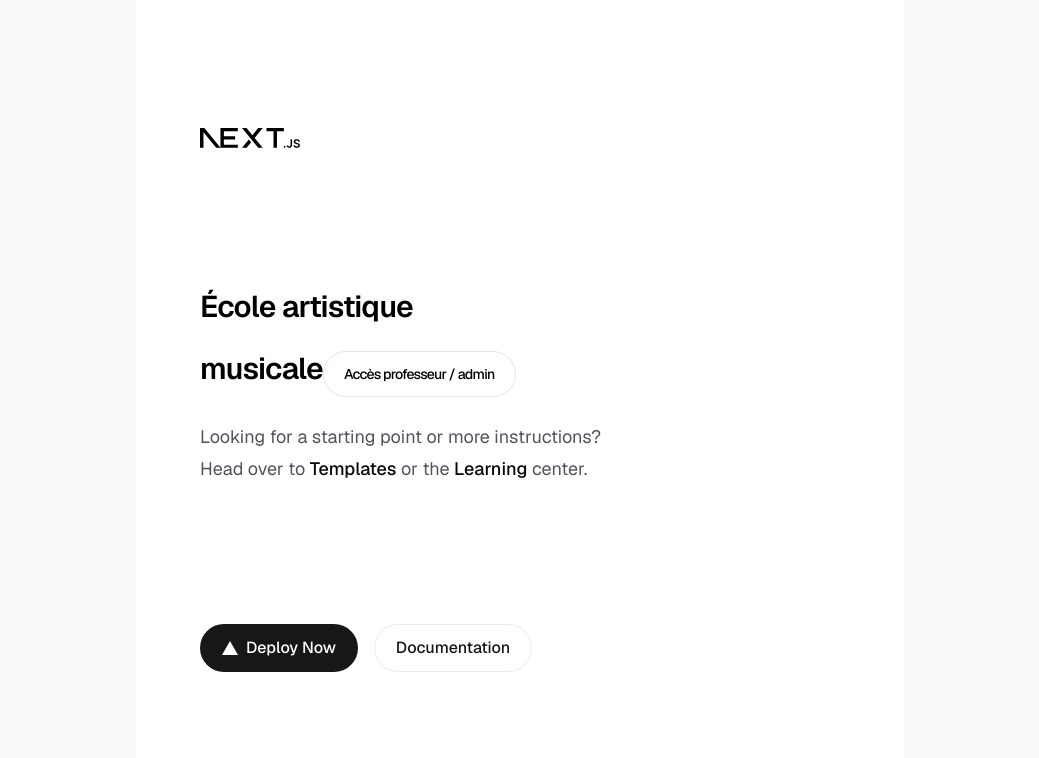
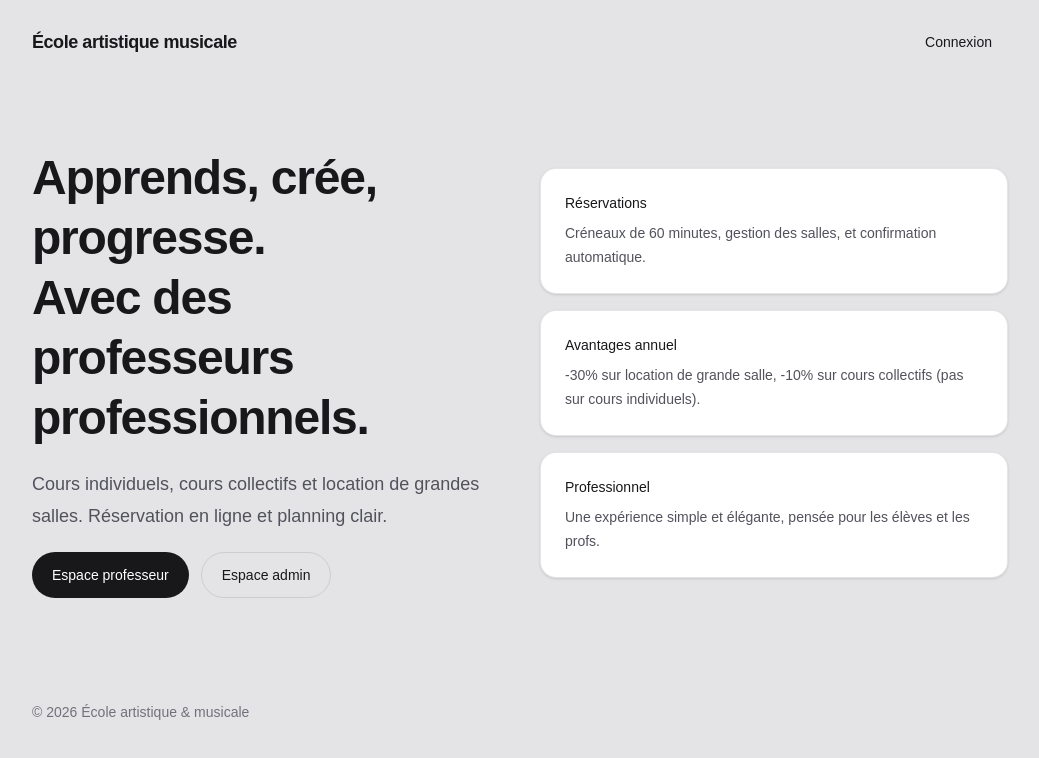
Before and after one commit to angel17-98/ecole-artistique, a Next.js app: page / in a window 1280 px wide. Shown: the top 758 px of the page, without its empty margins (120-1159 px from the left). Built offline with nearby package versions, Linux system fonts and the light colour scheme.

Commit message:
finalisation de la page d'acceuil 060226

```diff
--- /dev/null
+++ b/app/api/unlock/route.ts
@@ -0,0 +1,36 @@
+import { NextResponse } from "next/server";
+
+const COOKIE_NAME = "site_unlock";
+
+export async function POST(req: Request) {
+  const form = await req.formData();
+  const password = String(form.get("password") ?? "");
+  const from = String(form.get("from") ?? "/");
+
+  const expected = process.env.SITE_PASSWORD || "";
+
+  if (!expected) {
+    return NextResponse.json(
+      { error: "SITE_PASSWORD n’est pas défini dans .env.local" },
+      { status: 500 }
+    );
+  }
+
+  if (password !== expected) {
+    const url = new URL("/unlock", req.url);
+    url.searchParams.set("error", "1");
+    return NextResponse.redirect(url, 302);
+  }
+
+  const res = NextResponse.redirect(new URL(from, req.url), 302);
+
+  res.cookies.set(COOKIE_NAME, "ok", {
+    httpOnly: true,
+    secure: true,
+    sameSite: "lax",
+    path: "/",
+    maxAge: 60 * 60 * 24 * 30,
+  });
+
+  return res;
+}
--- a/app/page.tsx
+++ b/app/page.tsx
@@ -1,72 +1,87 @@
-import Image from "next/image";
-import Link from "next/link"; /*import pour naviguer entre deux pages */
+import Link from "next/link";
 
 export default function Home() {
   return (
-    <div className="flex min-h-screen items-center justify-center bg-zinc-50 font-sans dark:bg-black">
-      <main className="flex min-h-screen w-full max-w-3xl flex-col items-center justify-between py-32 px-16 bg-white dark:bg-black sm:items-start">
-        <Image
-          className="dark:invert"
-          src="/next.svg"
-          alt="Next.js logo"
-          width={100}
-          height={20}
-          priority
-        />
-        <div className="flex flex-col items-center gap-6 text-center sm:items-start sm:text-left">
-          <h1 className="max-w-xs text-3xl font-semibold leading-10 tracking-tight text-black dark:text-zinc-50">
+    <main className="min-h-screen bg-zinc-200 text-zinc-900 dark:bg-black dark:text-zinc-50"/*min-h-screen pour s'adapapter à la taille de la fenêtre ensuite background et couleur texte puis fonction dark = si on passe en mode sombre*/>
+      {/* Barre du haut */}
+      <header className="mx-auto flex max-w-5xl items-center justify-between px-6 py-6"/* mx-auto c'est marge auto gauche et droite + sans flex empilage des textes + items-center c'est aligmenet des textes vertical + justify-between pour avoir un élément à gauche et à droite + padding c'est espacement gauche droite et haut bas*/>
+        <div className="text-lg font-semibold tracking-tight"/*text-lg c'est la taille du texte + tracking tight permet de rapporcher les lettres*/>
           École artistique musicale
+        </div>
+
+        <nav className="flex items-center gap-3">
           <Link
             href="/login"
-              className="mt-6 inline-flex items-center justify-center rounded-full border border-black/10 px-5 py-3 text-sm font-medium hover:bg-black/5 dark:border-white/20 dark:hover:bg-white/10"
+            className="rounded-full px-4 py-2 text-sm font-medium hover:bg-black/5 dark:hover:bg-white/10"
           >
-              Accès professeur / admin
+            Connexion
           </Link>
+        </nav>
+      </header>
+
+      {/* Contenu principal */}
+      <section className="mx-auto grid max-w-5xl gap-10 px-6 py-16 md:grid-cols-2 md:items-center">
+        <div className="space-y-5">
+          <h1 className="text-4xl font-semibold leading-tight tracking-tight md:text-5xl">
+            Apprends, crée, progresse.
+            <br />
+            Avec des professeurs professionnels.
           </h1>
-          <p className="max-w-md text-lg leading-8 text-zinc-600 dark:text-zinc-400">
-            Looking for a starting point or more instructions? Head over to{" "}
-            <a
-              href="https://vercel.com/templates?framework=next.js&utm_source=create-next-app&utm_medium=appdir-template-tw&utm_campaign=create-next-app"
-              className="font-medium text-zinc-950 dark:text-zinc-50"
+
+          <p className="text-lg leading-8 text-zinc-600 dark:text-zinc-400">
+            Cours individuels, cours collectifs et location de grandes salles.
+            Réservation en ligne et planning clair.
+          </p>
+
+          <div className="flex flex-wrap gap-3">
+            <Link
+              href="/prof"
+              className="inline-flex items-center justify-center rounded-full bg-zinc-900 px-5 py-3 text-sm font-medium text-white hover:bg-zinc-800 dark:bg-zinc-50 dark:text-black dark:hover:bg-zinc-200"
             >
-              Templates
-            </a>{" "}
-            or the{" "}
-            <a
-              href="https://nextjs.org/learn?utm_source=create-next-app&utm_medium=appdir-template-tw&utm_campaign=create-next-app"
-              className="font-medium text-zinc-950 dark:text-zinc-50"
+              Espace professeur
+            </Link>
+
+            <Link
+              href="/admin"
+              className="inline-flex items-center justify-center rounded-full border border-black/10 px-5 py-3 text-sm font-medium hover:bg-black/5 dark:border-white/20 dark:hover:bg-white/10"
             >
-              Learning
-            </a>{" "}
-            center.
+              Espace admin
+            </Link>
+          </div>
+        </div>
+
+        {/* Bloc “cartes” */}
+        <div className="grid gap-4">
+          <div className="rounded-2xl border border-black/10 bg-white p-6 shadow-sm dark:border-white/10 dark:bg-zinc-950">
+            <div className="text-sm font-medium">Réservations</div>
+            <p className="mt-2 text-sm leading-6 text-zinc-600 dark:text-zinc-400">
+              Créneaux de 60 minutes, gestion des salles, et confirmation
+              automatique.
             </p>
           </div>
-        <div className="flex flex-col gap-4 text-base font-medium sm:flex-row">
-          <a
-            className="flex h-12 w-full items-center justify-center gap-2 rounded-full bg-foreground px-5 text-background transition-colors hover:bg-[#383838] dark:hover:bg-[#ccc] md:w-[158px]"
-            href="https://vercel.com/new?utm_source=create-next-app&utm_medium=appdir-template-tw&utm_campaign=create-next-app"
-            target="_blank"
-            rel="noopener noreferrer"
-          >
-            <Image
-              className="dark:invert"
-              src="/vercel.svg"
-              alt="Vercel logomark"
-              width={16}
-              height={16}
-            />
-            Deploy Now
-          </a>
-          <a
-            className="flex h-12 w-full items-center justify-center rounded-full border border-solid border-black/[.08] px-5 transition-colors hover:border-transparent hover:bg-black/[.04] dark:border-white/[.145] dark:hover:bg-[#1a1a1a] md:w-[158px]"
-            href="https://nextjs.org/docs?utm_source=create-next-app&utm_medium=appdir-template-tw&utm_campaign=create-next-app"
-            target="_blank"
-            rel="noopener noreferrer"
-          >
-            Documentation
-          </a>
+
+          <div className="rounded-2xl border border-black/10 bg-white p-6 shadow-sm dark:border-white/10 dark:bg-zinc-950">
+            <div className="text-sm font-medium">Avantages annuel</div>
+            <p className="mt-2 text-sm leading-6 text-zinc-600 dark:text-zinc-400">
+              -30% sur location de grande salle, -10% sur cours collectifs (pas
+              sur cours individuels).
+            </p>
           </div>
+
+          <div className="rounded-2xl border border-black/10 bg-white p-6 shadow-sm dark:border-white/10 dark:bg-zinc-950">
+            <div className="text-sm font-medium">Professionnel</div>
+            <p className="mt-2 text-sm leading-6 text-zinc-600 dark:text-zinc-400">
+              Une expérience simple et élégante, pensée pour les élèves et les
+              profs.
+            </p>
+          </div>
+        </div>
+      </section>
+
+      {/* Pied de page */}
+      <footer className="mx-auto max-w-5xl px-6 py-10 text-sm text-zinc-500 dark:text-zinc-400">
+        © {new Date().getFullYear()} École artistique & musicale
+      </footer>
     </main>
-    </div>
   );
 }
--- /dev/null
+++ b/app/unlock/page.tsx
@@ -0,0 +1,59 @@
+
+/*page pour déverrouiler le site via le mot de passe dans .env.local */
+type SearchParams = { from?: string; error?: string };
+
+export default async function UnlockPage(props: {
+  searchParams: Promise<SearchParams>;
+}) {
+  // 1) On attend que searchParams soit disponible (car c’est une Promise)
+  const searchParams = await props.searchParams;
+
+  // 2) Valeur de retour après déverrouillage
+  const from = searchParams?.from ?? "/";
+
+  // 3) Afficher un message si erreur
+  const hasError = searchParams?.error === "1";
+
+  return (
+    <main
+      style={{
+        maxWidth: 420,
+        margin: "80px auto",
+        fontFamily: "system-ui",
+        padding: 16,
+      }}
+    >
+      <h1>Site protégé</h1>
+      <p>Entre le mot de passe pour accéder au site.</p>
+
+      {hasError && (
+        <p style={{ marginTop: 12 }}>Mot de passe incorrect. Réessaie.</p>
+      )}
+
+      <form method="POST" action="/api/unlock" style={{ marginTop: 16 }}>
+        <input type="hidden" name="from" value={from} />
+
+        <label>
+          Mot de passe
+          <input
+            name="password"
+            type="password"
+            style={{
+              display: "block",
+              width: "100%",
+              padding: 10,
+              marginTop: 6,
+            }}
+          />
+        </label>
+
+        <button
+          type="submit"
+          style={{ marginTop: 16, padding: 10, width: "100%" }}
+        >
+          Déverrouiller
+        </button>
+      </form>
+    </main>
+  );
+}
--- /dev/null
+++ b/proxy.ts
@@ -0,0 +1,38 @@
+/*fichier pour bloquer le site */
+import { NextResponse } from "next/server";
+import type { NextRequest } from "next/server";
+
+const COOKIE_NAME = "site_unlock";
+
+export function proxy(req: NextRequest) {
+  // Active/désactive la protection via .env.local
+  const isProtected = process.env.SITE_PASSWORD_ENABLED === "true";
+  if (!isProtected) return NextResponse.next();
+
+  const { pathname } = req.nextUrl;
+
+  // Routes publiques (sinon le site casse)
+  const isPublicPath =
+    pathname.startsWith("/_next") ||
+    pathname === "/favicon.ico" ||
+    pathname === "/robots.txt" ||
+    pathname === "/sitemap.xml" ||
+    pathname.startsWith("/unlock") ||
+    pathname.startsWith("/api/unlock");
+
+  if (isPublicPath) return NextResponse.next();
+
+  // Si déjà déverrouillé
+  const cookieValue = req.cookies.get(COOKIE_NAME)?.value;
+  if (cookieValue === "ok") return NextResponse.next();
+
+  // Sinon → redirection vers /unlock
+  const url = req.nextUrl.clone();
+  url.pathname = "/unlock";
+  url.searchParams.set("from", pathname);
+  return NextResponse.redirect(url);
+}
+
+export const config = {
+  matcher: ["/((?!_next/static|_next/image).*)"],
+};
```
Lines whose indentation alone changed are shown as unchanged.
